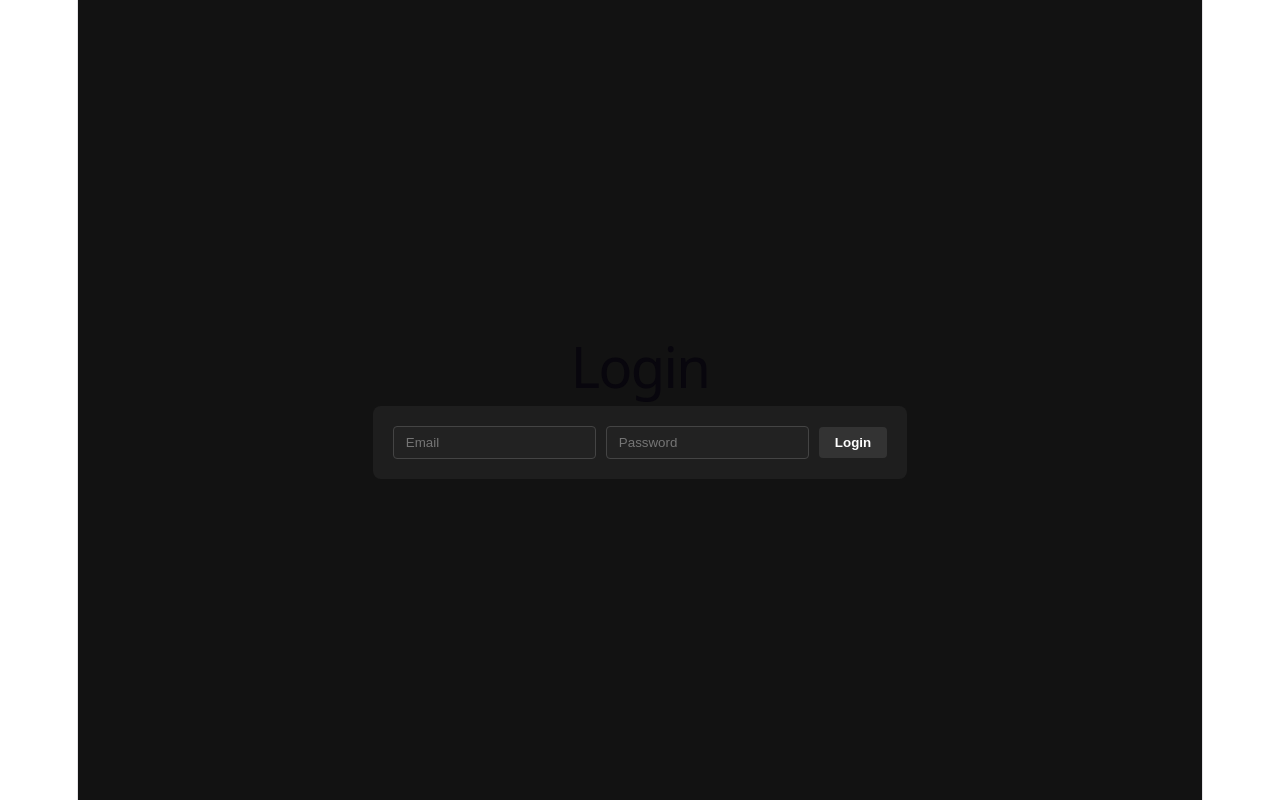
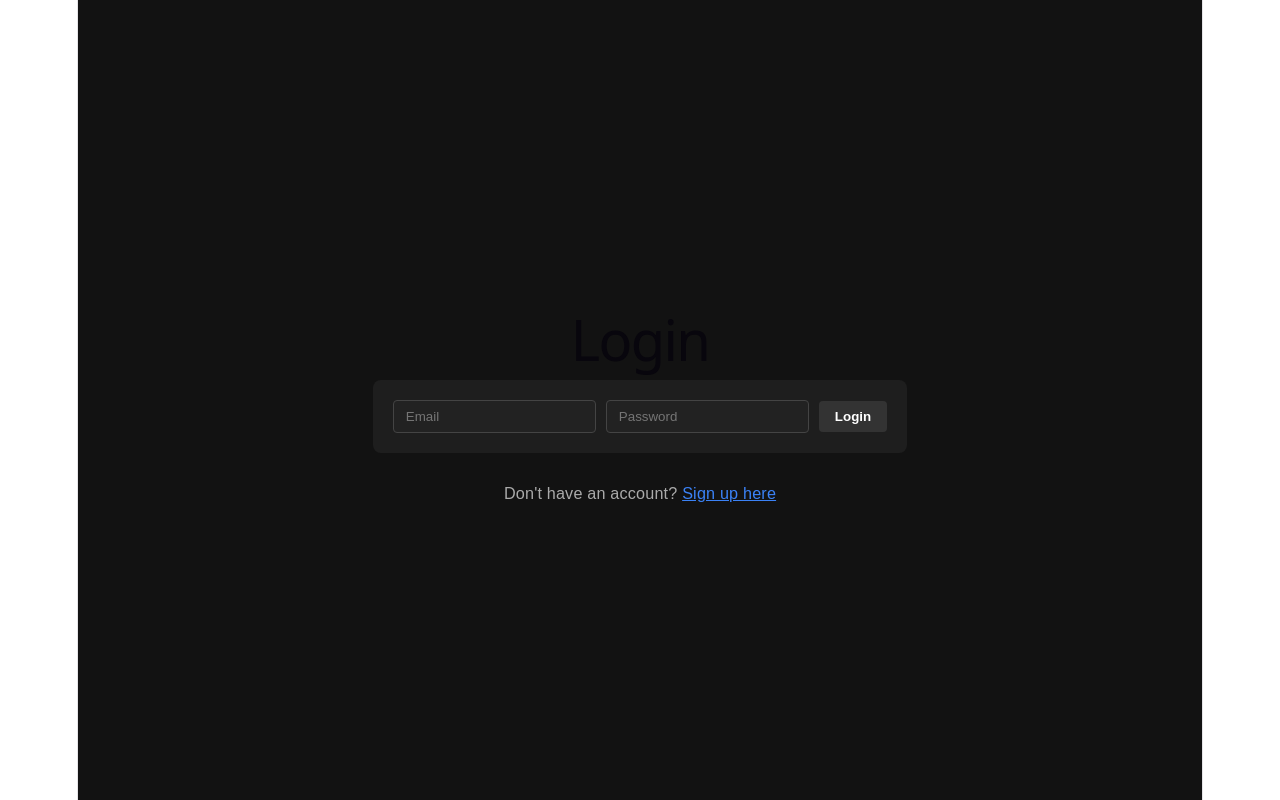
Before and after one commit to adhyagowdaa/kirani-inventory-tracker, a React app in the folder frontend/: page / in a window 1280 px wide. Built offline with nearby package versions, Linux system fonts and the light colour scheme; the HTML template or start-up script is replaced by a standard one.

Commit message:
Successfully integrated signup routing into custom inline login layout

```diff
--- a/frontend/src/Login.jsx
+++ b/frontend/src/Login.jsx
@@ -1,7 +1,7 @@
 import React, { useState } from 'react';
 import axios from 'axios';
 
-export default function Login({ onLoginSuccess }) {
+export default function Login({ onLoginSuccess, onNavigateToSignup }){
   const [email, setEmail] = useState('');
   const [password, setPassword] = useState('');
 
@@ -78,6 +78,15 @@ export default function Login({ onLoginSuccess }) {
           Login
         </button>
       </form>
+      <p style={{ marginTop: '1.5rem', fontSize: '0.9rem', color: '#aaa', textAlign: 'center' }}>
+         Don't have an account?{' '}
+        <span
+        onClick={onNavigateToSignup}
+        style={{ color: '#3b82f6', cursor: 'pointer', textDecoration: 'underline' }}
+        >
+              Sign up here
+         </span>
+      </p>
     </div>
   );
 }
```
